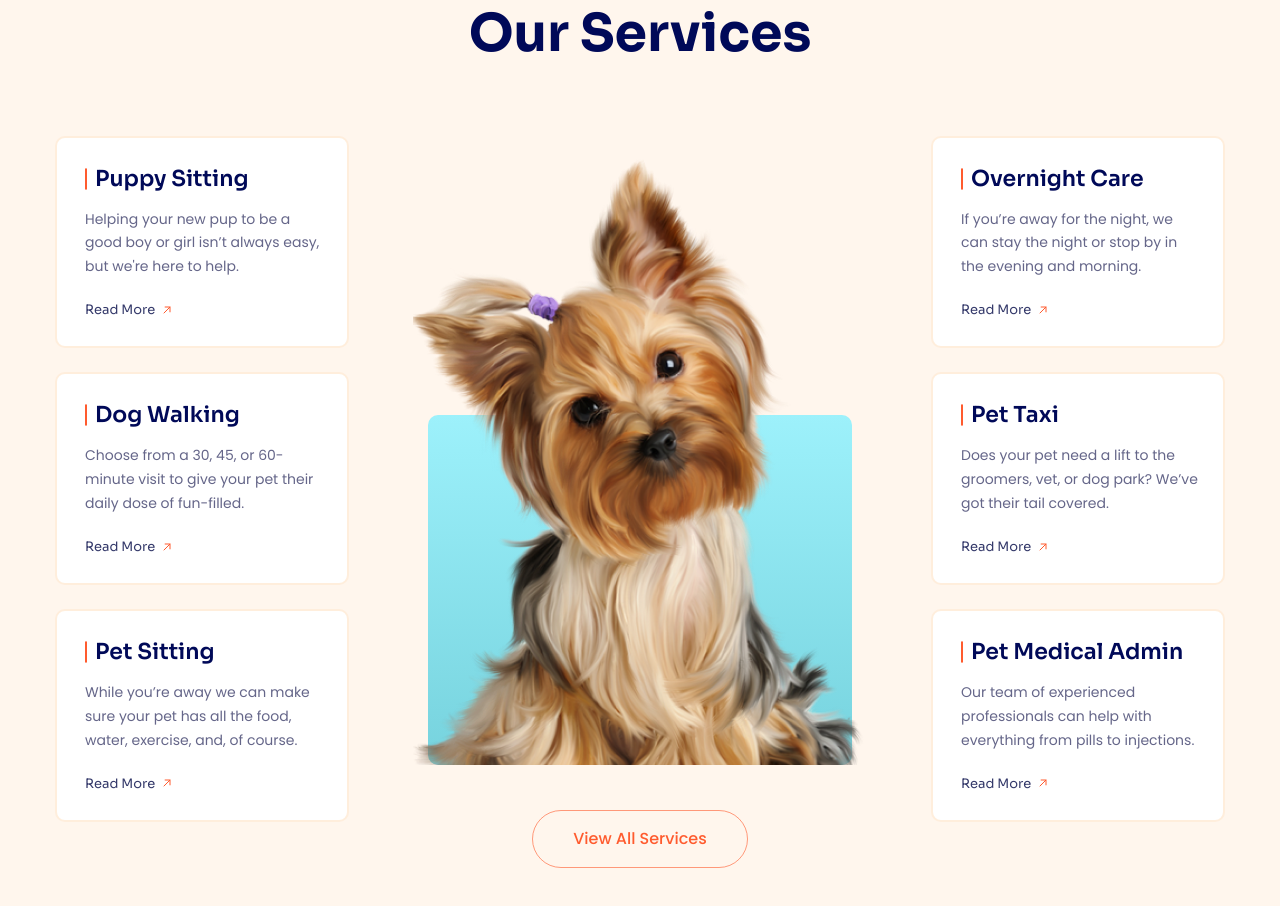
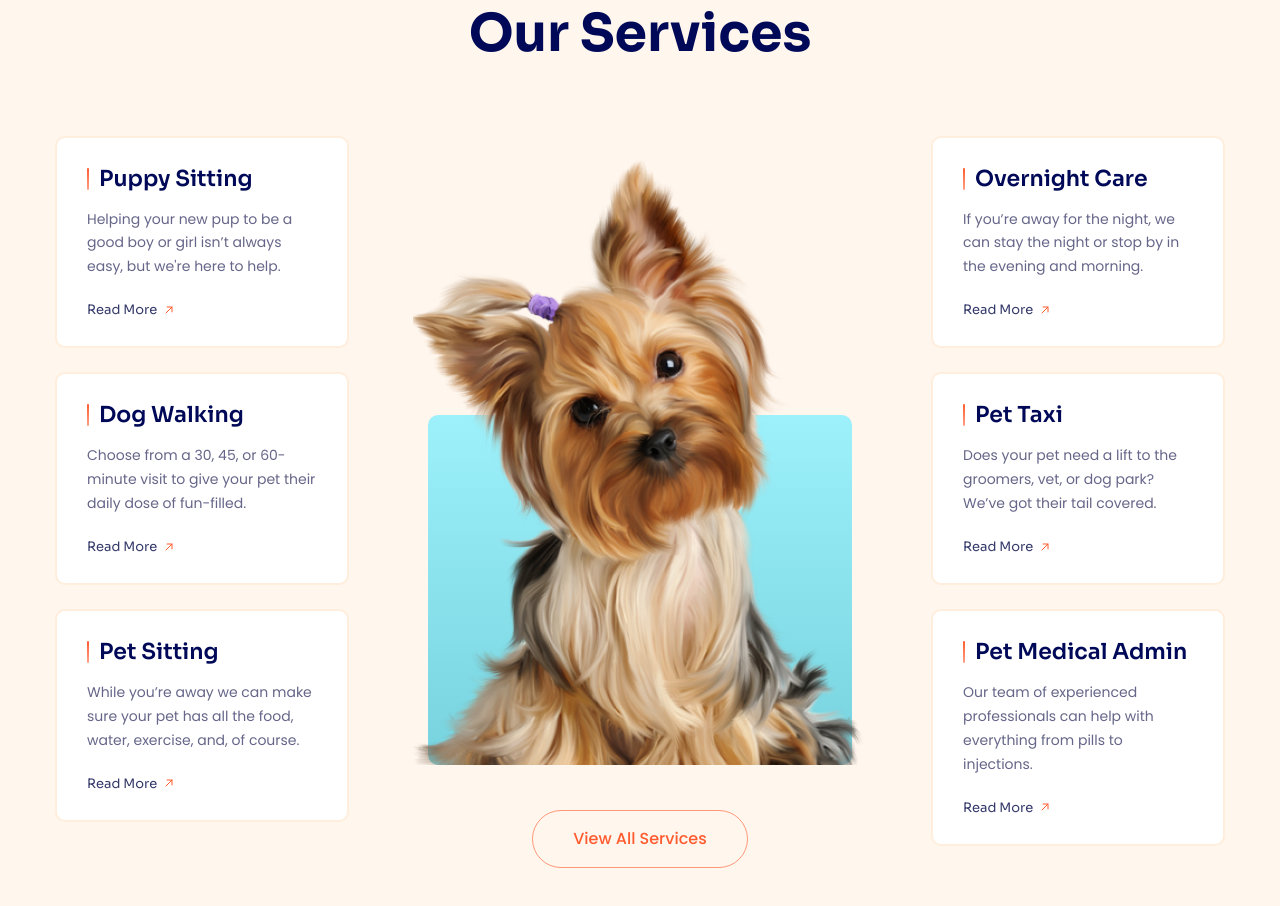
Before and after one commit to zens99x/Lucy---Established-Trusted-Pet-Care-Service, a plain HTML site: page index.html in a window 1280 px wide. Shown: the part 2390-3296 px from the top of the page. Drawn offline with Linux system fonts and the light colour scheme.

Commit message:
Update line & btn service

```diff
--- a/assets/css/style.css
+++ b/assets/css/style.css
@@ -677,7 +677,7 @@ a {
 }
 
 .service__card {
-    padding: 30px 22px 30px 28px;
+    padding: 30px;
     width: 294px;
     background: #ffffff;
     border: 2px solid rgba(255, 188, 122, 0.26);
@@ -686,8 +686,7 @@ a {
 
 .service__title {
     position: relative;
-    margin-left: 10px;
-    font-family: "Sora";
+    padding-left: 12px;
     font-weight: 600;
     font-size: 2.2rem;
     line-height: 1;
@@ -698,11 +697,12 @@ a {
 .service__title::before {
     position: absolute;
     content: "";
-    bottom: 0;
-    left: -10px;
-    top: 0;
-    border: 1px solid rgba(255, 91, 46, 1);
+    display: inline-block;
+    inset: 0 auto 0 0;
+    width: 2px;
+    height: 22px;
     border-radius: 99px;
+    background: linear-gradient(#ff5b2e, #ffa187);
 }
 
 .service__desc {
@@ -768,3 +768,8 @@ a {
     border: 1px solid rgba(255, 91, 46, 0.6);
     border-radius: 31px;
 }
+
+.service__cta--btn:hover {
+    background: #ff5b2e;
+    color: #fff;
+}
```
